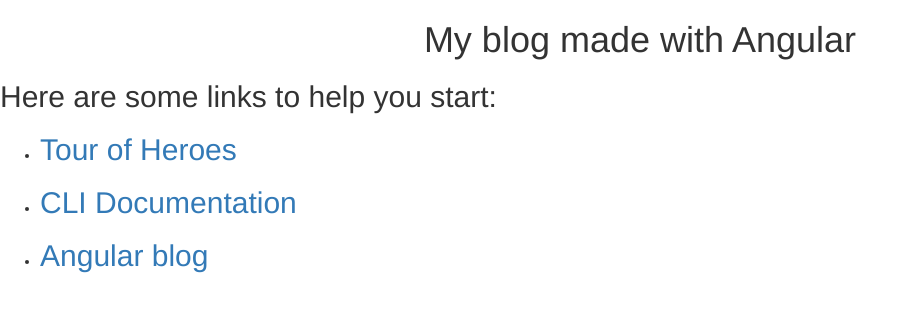
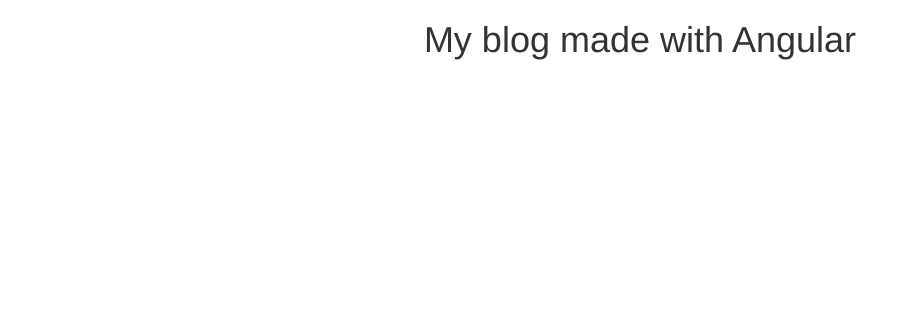
Before and after one commit to OiseauPython/Angular-Blog, an Angular app: page / in a window 1280 px wide. Shown: the top 312 px of the page, without its empty margins (0-917 px from the left). Built offline with nearby package versions, Linux system fonts and the light colour scheme.

Commit message:
cleanup homepage

```diff
--- a/src/app/app.component.html
+++ b/src/app/app.component.html
@@ -4,15 +4,3 @@
     {{ title }}
   </h1>
 </div>
-<h2>Here are some links to help you start: </h2>
-<ul>
-  <li>
-    <h2><a target="_blank" rel="noopener" href="https://angular.io/tutorial">Tour of Heroes</a></h2>
-  </li>
-  <li>
-    <h2><a target="_blank" rel="noopener" href="https://github.com/angular/angular-cli/wiki">CLI Documentation</a></h2>
-  </li>
-  <li>
-    <h2><a target="_blank" rel="noopener" href="https://blog.angular.io/">Angular blog</a></h2>
-  </li>
-</ul>
```
